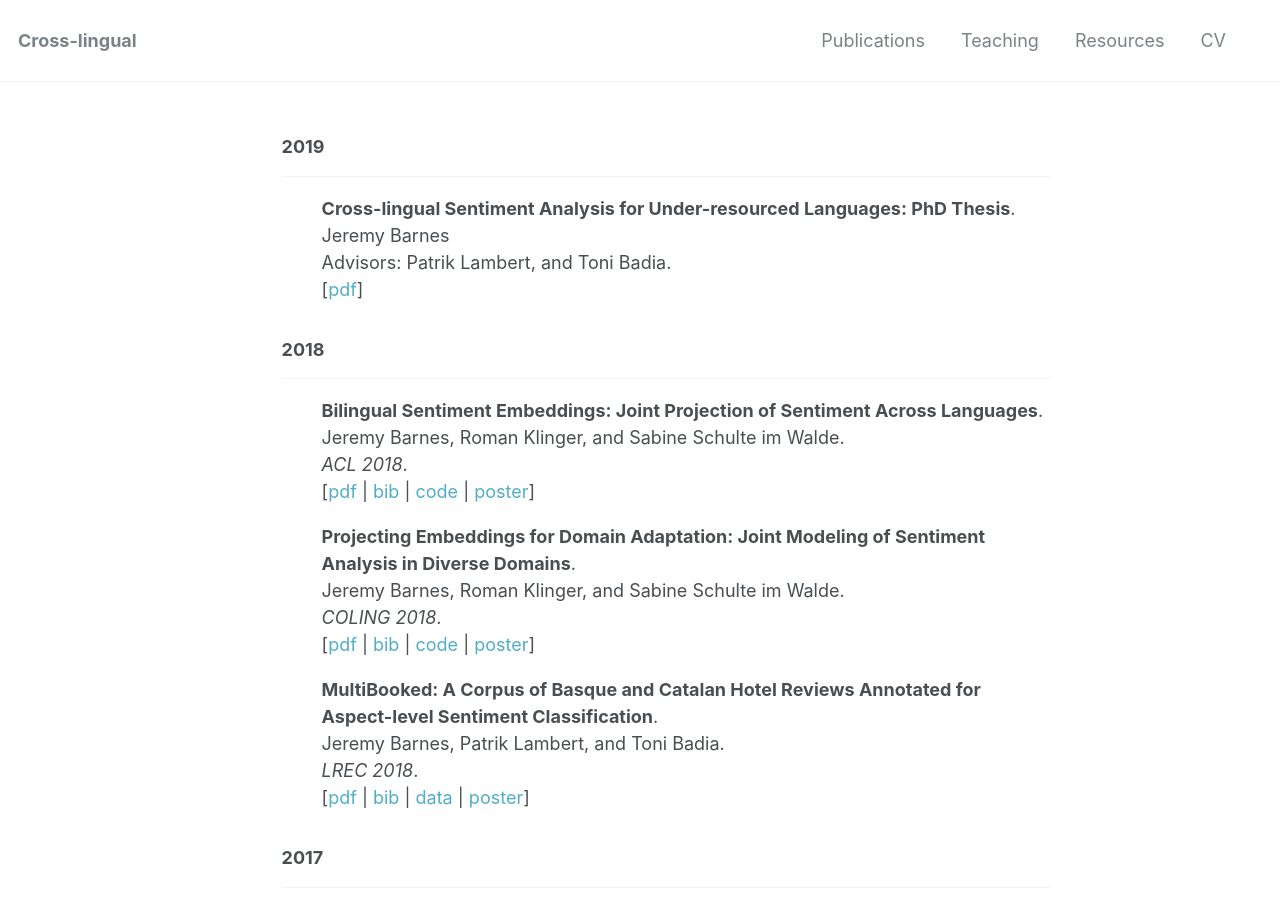
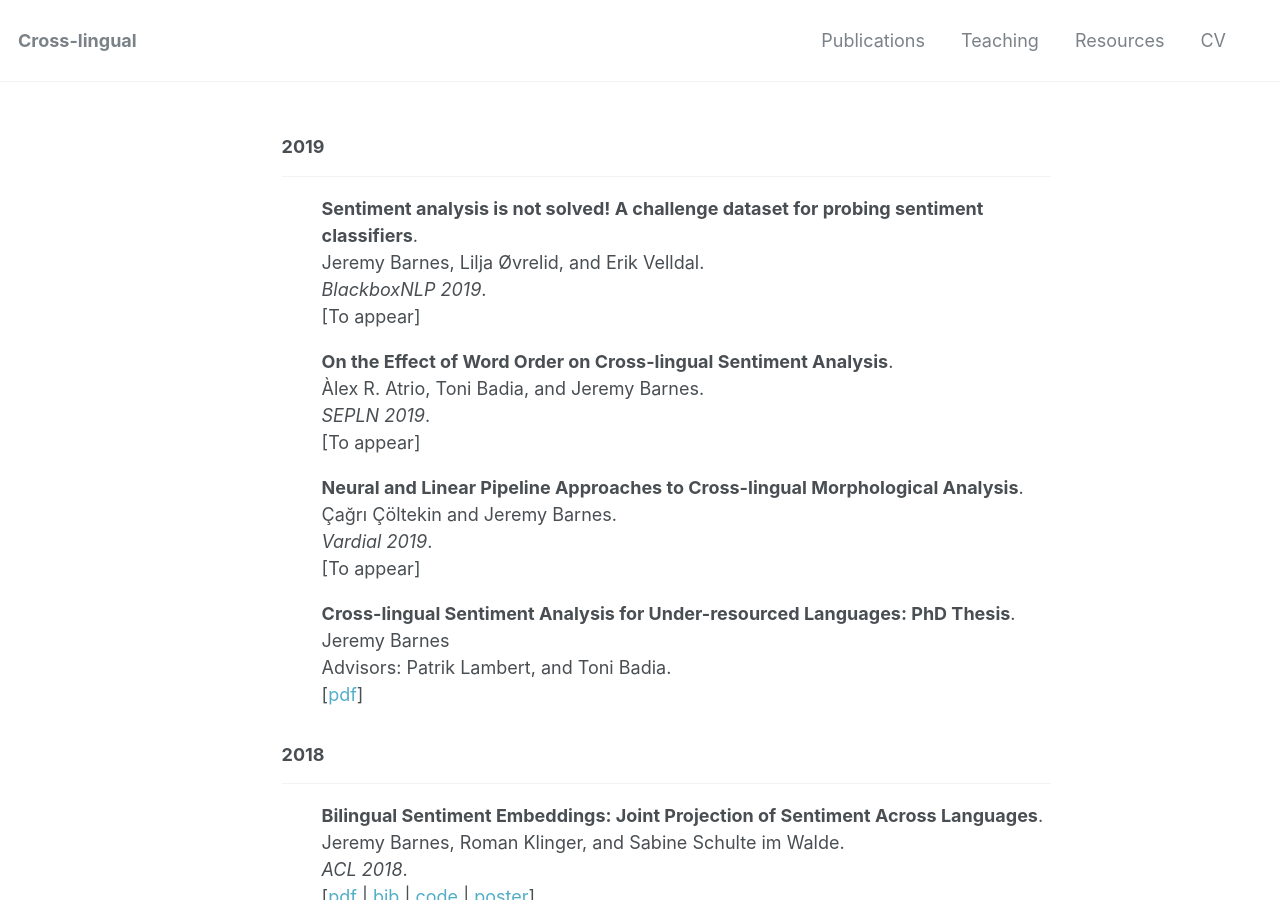
Before and after one commit to jerbarnes/jbarnesspain.github.io, a Jekyll site: the page built from publications/index.html, in a window 1280 px wide and 900 px high. Built offline with Jekyll 4.4.1, drawn with Linux system fonts in a browser that asks for light colours.

Commit message:
added new pubs

```diff
--- a/publications/index.html
+++ b/publications/index.html
@@ -8,6 +8,31 @@ title: Selected Publications
 
 
 <h3> 2019 </h3><hr>
+
+<ul>
+		<strong>
+		Sentiment analysis is not solved! A challenge dataset for probing sentiment classifiers</strong>.<br>
+		Jeremy Barnes, Lilja Øvrelid, and Erik Velldal.<br>
+		<i>BlackboxNLP 2019</i>.<br>
+		[To appear]
+</ul>
+
+<ul>
+		<strong>
+		On the Effect of Word Order on Cross-lingual Sentiment Analysis</strong>.<br>
+		Àlex R. Atrio, Toni Badia, and Jeremy Barnes.<br>
+		<i>SEPLN 2019</i>.<br>
+		[To appear]
+</ul>
+
+<ul>
+		<strong>
+		Neural and Linear Pipeline Approaches to Cross-lingual Morphological Analysis</strong>.<br>
+		Çağrı Çöltekin and Jeremy Barnes.<br>
+		<i>Vardial 2019</i>.<br>
+		[To appear]
+</ul>
+
 <ul>
         <strong>
         Cross-lingual Sentiment Analysis for Under-resourced Languages: PhD Thesis</strong>.<br>
```
